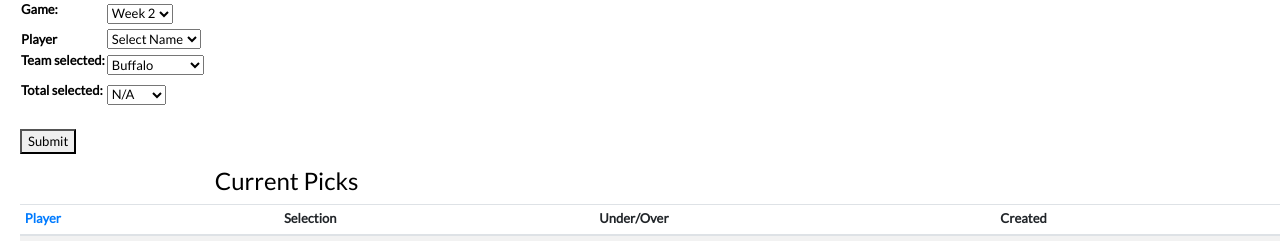
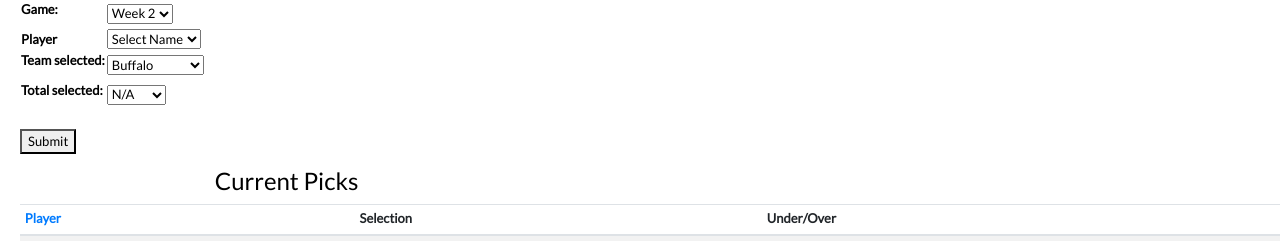
Before and after one commit to simple-dogood/nflpp2, a Django app: page / in a window 1280 px wide. Shown: the part 394-635 px from the top of the page. Run offline with Django 3.2, Linux system fonts and the light colour scheme; tables that the repository leaves empty hold one stand-in row (values such as "Sample post"); some libraries are stand-ins or nearby versions.

Commit message:
removed created from html

```diff
--- a/picks/templates/picks/schedule_n_picks.html
+++ b/picks/templates/picks/schedule_n_picks.html
@@ -191,7 +191,6 @@
       <th><a href="?order_by=c.player">Player</a></th>
       <th>Selection</th>
       <th>Under/Over</th>
-      <th>Created</th>
     </tr>
   </thead>
   <tbody>
@@ -200,7 +199,6 @@
       <td>{{c.player}}</td>
       <td>{{c.team_selected}}</td>
       <td>{{c.total_selected}}</td>
-      <td>{{c.created}}</td>
     </tr>
   {% endfor %}
   </tbody>
```
